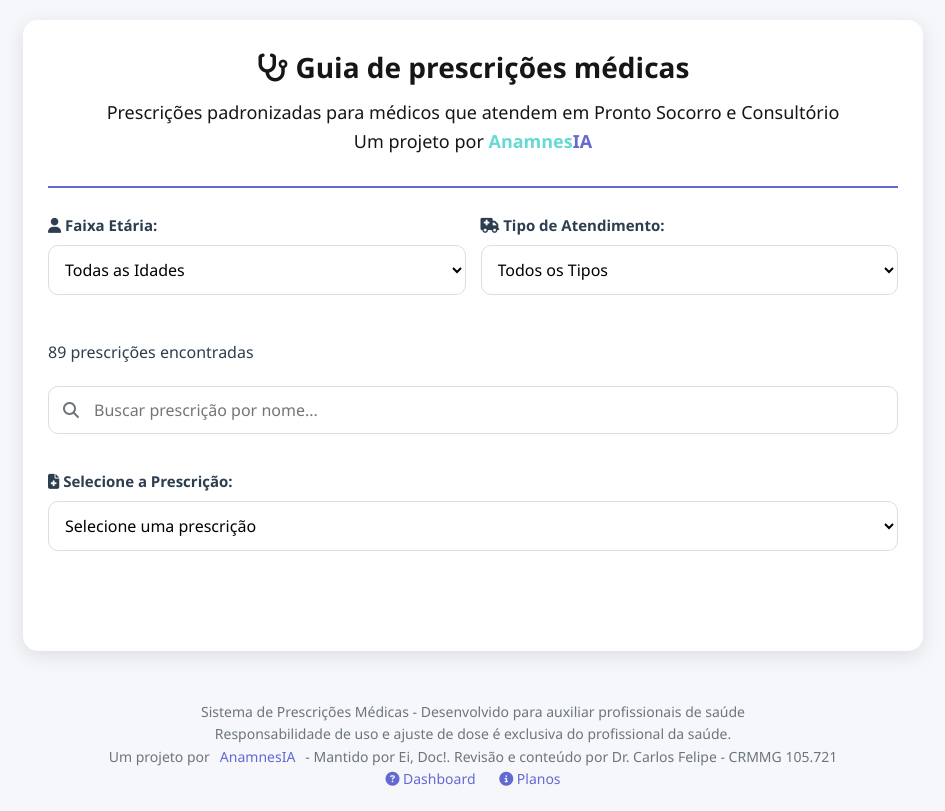
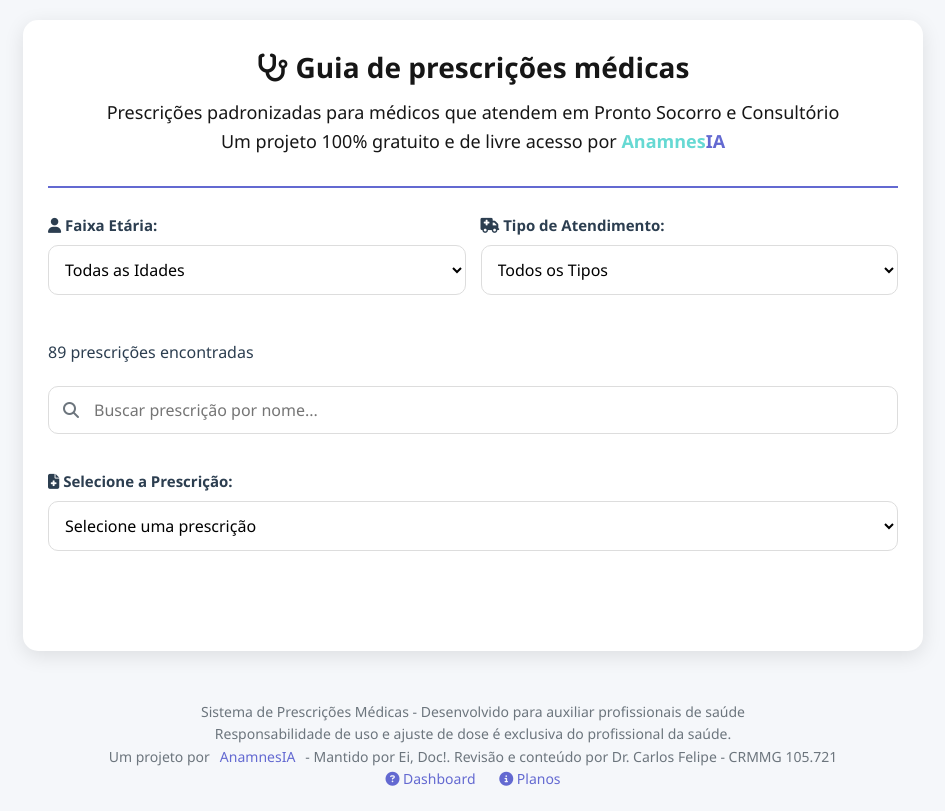
Before and after one commit to Meph3w/Prescritores, a plain HTML site: page index.html in a window 1280 px wide. Shown: the whole page, without its empty margins (167-1112 px from the left). Drawn offline with nearby package versions, Linux system fonts and the light colour scheme.

Commit message:
Update index.html

```diff
--- a/index.html
+++ b/index.html
@@ -12,7 +12,7 @@
     <div class="container">
         <div class="header">
             <h1><i class="fas fa-stethoscope"></i> Guia de prescrições médicas</h1>
-            <h3>Prescrições padronizadas para médicos que atendem em Pronto Socorro e Consultório <br> Um projeto por <a href="https://anamnesia.club" target="_blank" style="text-decoration: none; font-weight: bold; font-family: Arial, sans-serif;">
+            <h3>Prescrições padronizadas para médicos que atendem em Pronto Socorro e Consultório <br> Um projeto 100% gratuito e de livre acesso por <a href="https://anamnesia.club" target="_blank" style="text-decoration: none; font-weight: bold; font-family: Arial, sans-serif;">
   <span style="color: #66D9D3;">Anamnes</span><span style="color: #6369D1;">IA</span>
 </a>
 </h3>
```
